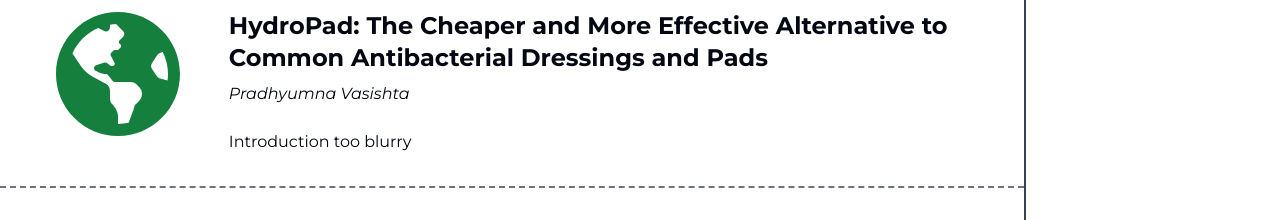
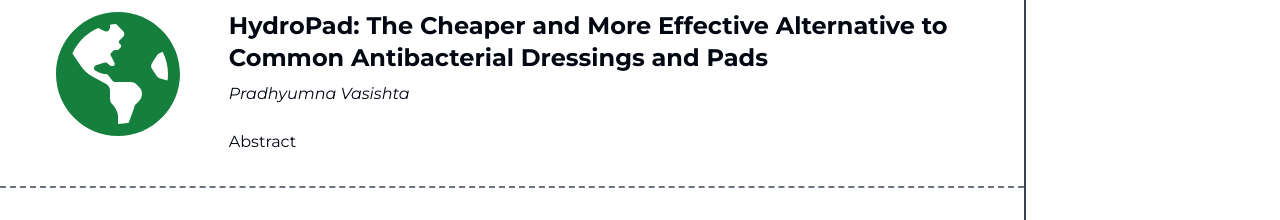
Before and after one commit to multiverseresearchers/multiverse-researchers, a React (Vite) app: page /papers in a window 1280 px wide. Shown: the part 5340-5560 px from the top of the page. Built offline with nearby package versions, Linux system fonts and the light colour scheme.

Commit message:
forgot to fix

```diff
--- a/src/components/publications/Publications.tsx
+++ b/src/components/publications/Publications.tsx
@@ -90,7 +90,7 @@ const Publications = () => {
         author: "Pradhyumna Vasishta",
         subject: "envsci",
         link: "https://tinyurl.com/pradhyumnavasishta",
-        abstract: "Introduction too blurry"
+        abstract: "Abstract"
       },
       {
         title: "A Comprehensive Review Comparing Irritable Bowel Syndrome and Inflammatory Bowel Disease",
```
